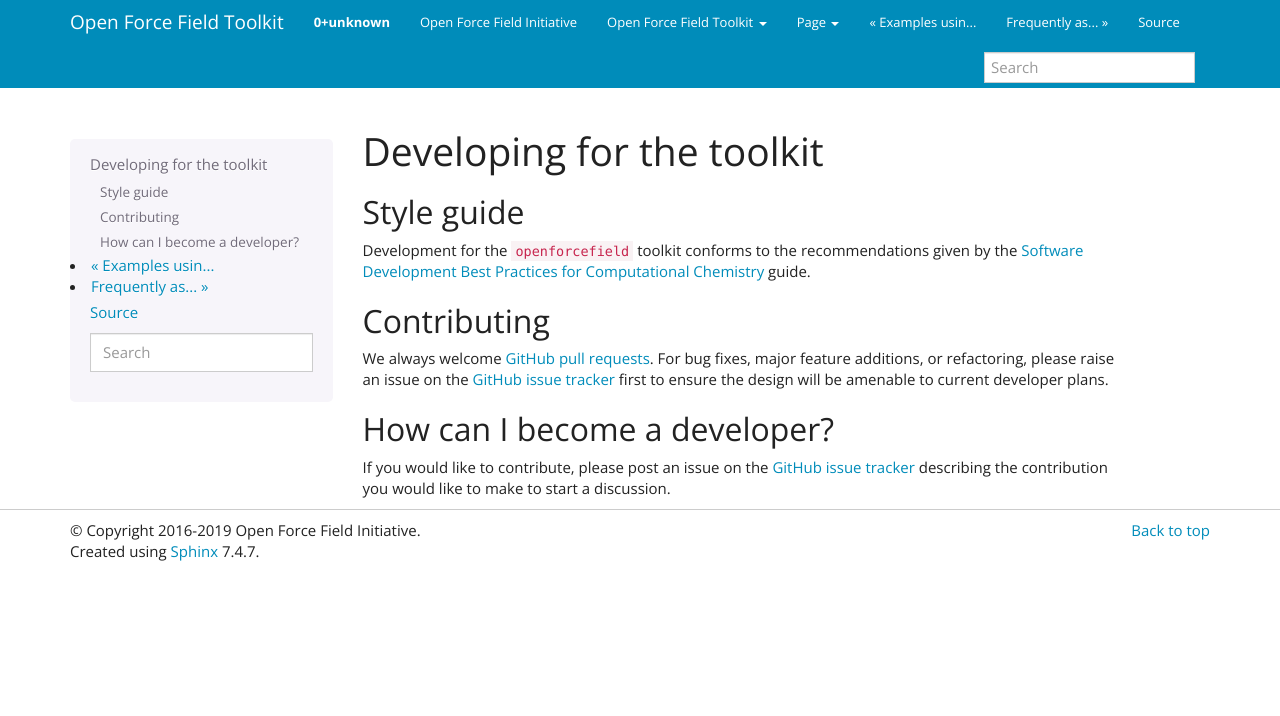
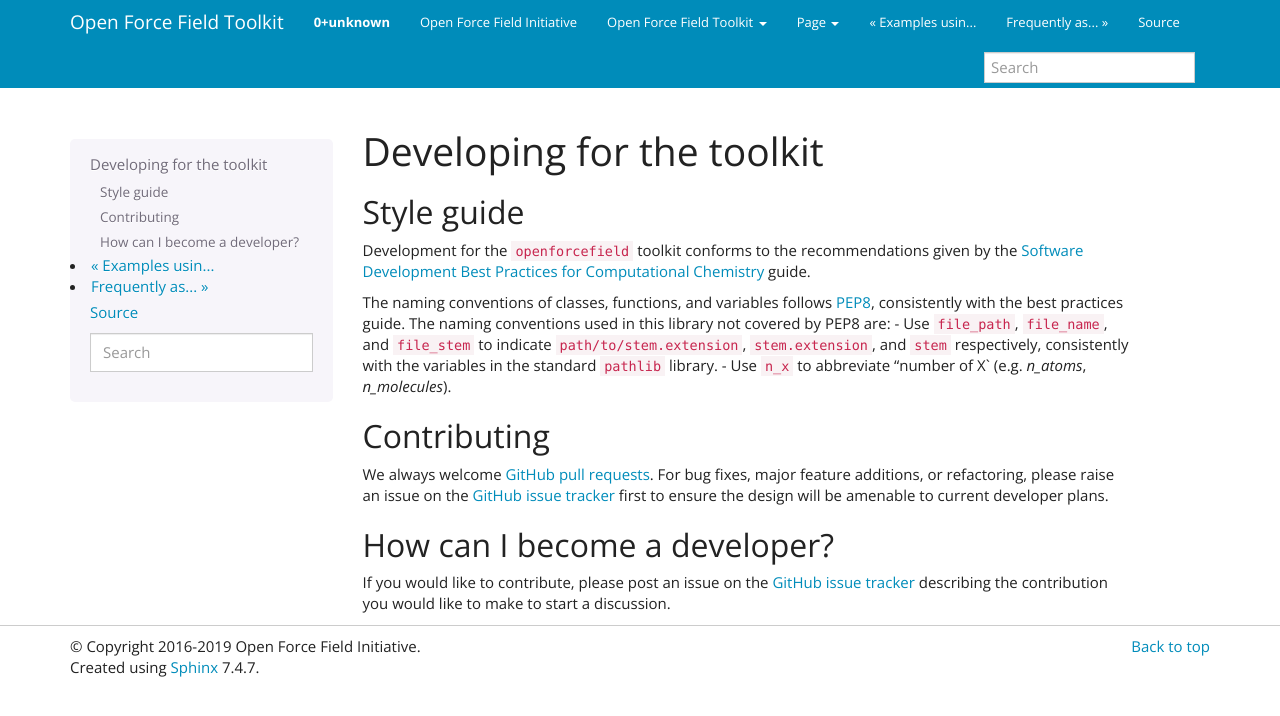
Before and after one commit to openforcefield/openff-toolkit, a Sphinx documentation site: the page built from docs/developing.rst, in a window 1280 px wide. Shown: the top 716 px of the page. Built offline with Sphinx 7.4.7, drawn with Linux system fonts in a browser that asks for light colours.

Commit message:
Mention naming conventions not covered by PEP8

```diff
--- a/docs/developing.rst
+++ b/docs/developing.rst
@@ -7,6 +7,10 @@ Style guide
 """""""""""
 
 Development for the ``openforcefield`` toolkit conforms to the recommendations given by the `Software Development Best Practices for Computational Chemistry <https://github.com/choderalab/software-development>`_ guide.
+
+The naming conventions of classes, functions, and variables follows `PEP8 <https://www.python.org/dev/peps/pep-0008/>`_, consistently with the best practices guide. The naming conventions used in this library not covered by PEP8 are:
+- Use ``file_path``, ``file_name``, and ``file_stem`` to indicate ``path/to/stem.extension``, ``stem.extension``, and ``stem`` respectively, consistently with the variables in the standard ``pathlib`` library.
+- Use ``n_x`` to abbreviate "number of X` (e.g. `n_atoms`, `n_molecules`).
 
 Contributing
 """"""""""""
```
